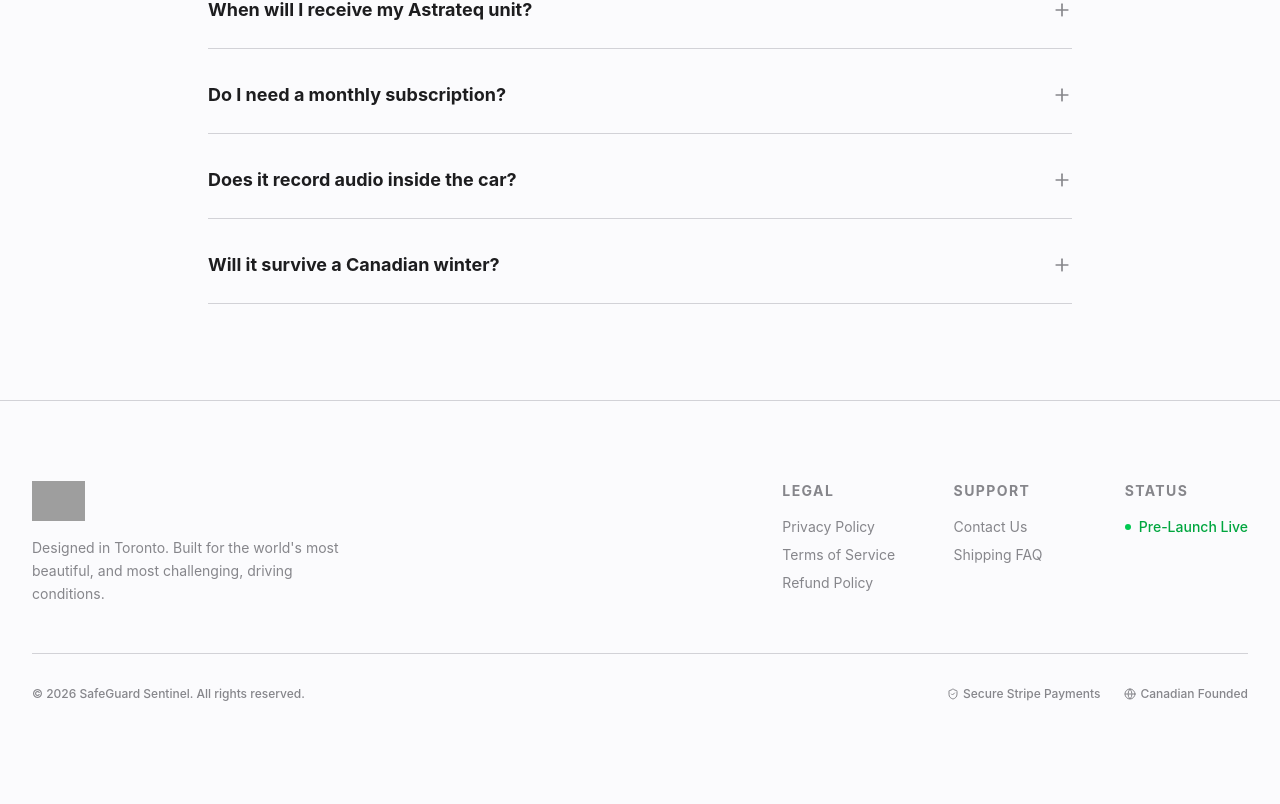
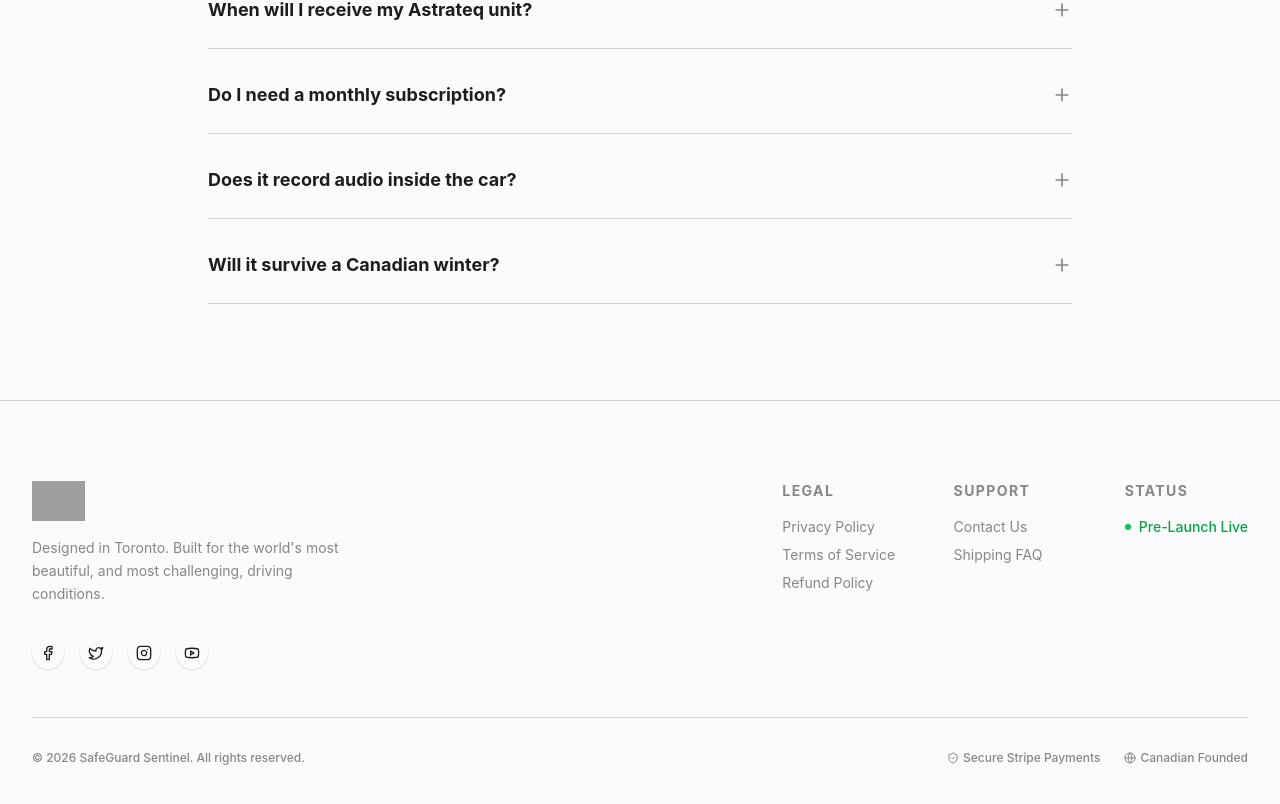
Before and after one commit to MaverickKing17/astrateq-prelaunch-funnel, a React (Vite) app: page / in a window 1280 px wide. Shown: the part 5676-6480 px from the top of the page. Before the commit the page ends 6458 px from the top, so only its background shows below. Built offline with nearby package versions, Linux system fonts and the light colour scheme; grey boxes are pictures that could not be loaded.

Commit message:
feat: Add social media links to footer
Includes icons and links for Facebook, Twitter, Instagram, and YouTube to the application's footer section. This enhances user engagement and provides additional channels for communication and promotion.

```diff
--- a/src/App.tsx
+++ b/src/App.tsx
@@ -16,7 +16,11 @@ import {
   Clock,
   Menu,
   X,
-  MessageCircle
+  MessageCircle,
+  Facebook,
+  Twitter,
+  Instagram,
+  Youtube
 } from 'lucide-react';
 import { motion, AnimatePresence } from 'motion/react';
 
@@ -522,6 +526,20 @@ const Footer = () => {
             <p className="text-sm text-brand-gray leading-relaxed">
               Designed in Toronto. Built for the world's most beautiful, and most challenging, driving conditions.
             </p>
+            <div className="flex gap-4 pt-4">
+              <a href="#" className="w-8 h-8 rounded-full bg-brand-bg flex items-center justify-center text-brand-dark hover:bg-brand-primary hover:text-white transition-all shadow-sm">
+                <Facebook size={16} />
+              </a>
+              <a href="#" className="w-8 h-8 rounded-full bg-brand-bg flex items-center justify-center text-brand-dark hover:bg-brand-primary hover:text-white transition-all shadow-sm">
+                <Twitter size={16} />
+              </a>
+              <a href="#" className="w-8 h-8 rounded-full bg-brand-bg flex items-center justify-center text-brand-dark hover:bg-brand-primary hover:text-white transition-all shadow-sm">
+                <Instagram size={16} />
+              </a>
+              <a href="#" className="w-8 h-8 rounded-full bg-brand-bg flex items-center justify-center text-brand-dark hover:bg-brand-primary hover:text-white transition-all shadow-sm">
+                <Youtube size={16} />
+              </a>
+            </div>
           </div>
 
           <div className="grid grid-cols-2 sm:grid-cols-3 gap-12">
```
